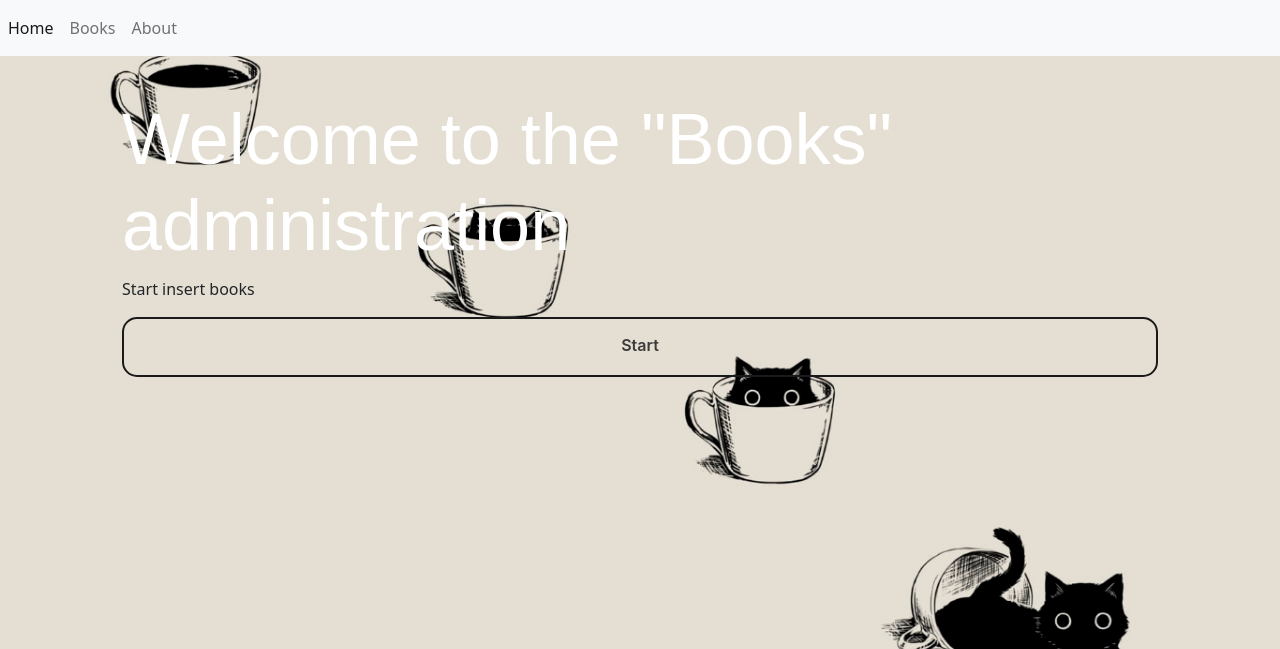
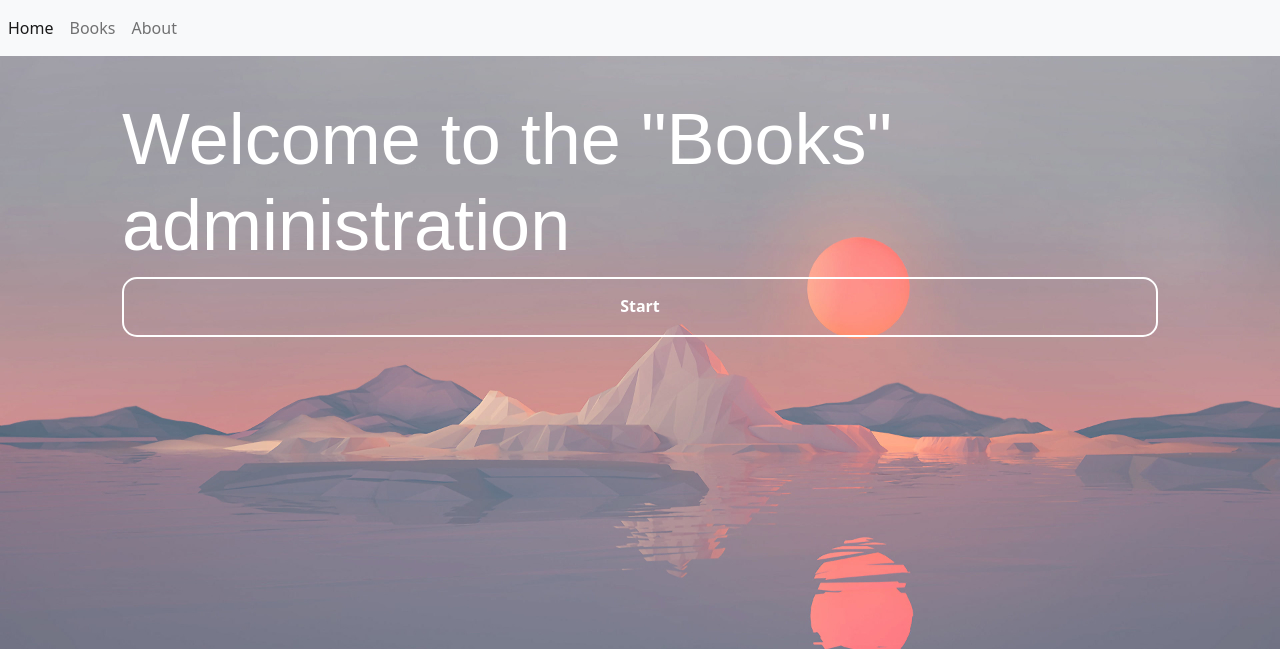
Before and after one commit to kartien/Crud_django, a Django app: page / in a window 1280 px wide. Shown: the top 649 px of the page. Run offline with Django 4.2, Linux system fonts and the light colour scheme; some libraries are stand-ins or nearby versions; some web fonts are replaced.

Commit message:
Full project

```diff
--- a/bookshop/static/main.css
+++ b/bookshop/static/main.css
@@ -1,5 +1,5 @@
 .background{
-    background-image: url("./background/back1.jpg");
+    background-image: url("./background/back3.jpg");
     background-repeat: no-repeat;
     background-image: fixed;
     background-image: center;
@@ -23,15 +23,17 @@
 /*buuton style */
 /* CSS */
 .start{
+    padding-top: 10px;
+}
+.start{
     appearance: none;
     background-color: transparent;
-    border: 2px solid #1A1A1A;
+    border: 2px solid #fff;
     border-radius: 15px;
     box-sizing: border-box;
-    color: #3B3B3B;
+    color: #fff;
     cursor: pointer;
     display: inline-block;
-    font-family: Roobert,-apple-system,BlinkMacSystemFont,"Segoe UI",Helvetica,Arial,sans-serif,"Apple Color Emoji","Segoe UI Emoji","Segoe UI Symbol";
     font-size: 16px;
     font-weight: 600;
     line-height: normal;
--- a/bookshop/templates/pages/inicio.html
+++ b/bookshop/templates/pages/inicio.html
@@ -9,14 +9,12 @@
         <h1 class="display-2 title">
             Welcome to the "Books" administration
         </h1>
-        <p>Start insert books</p>
-
         <p class="lead">
             <a class="start" href="{% url 'create' %}" role="button" type="submit">Start</a>
         </p>
 
-
     </div>
 </div>
 
+
 {% endblock %}
```
Also changed, not shown: bookshop/static/background/back1.jpg (deleted), bookshop/static/background/back2.jpg (deleted), bookshop/static/background/back3.jpg (added), readme.md.
